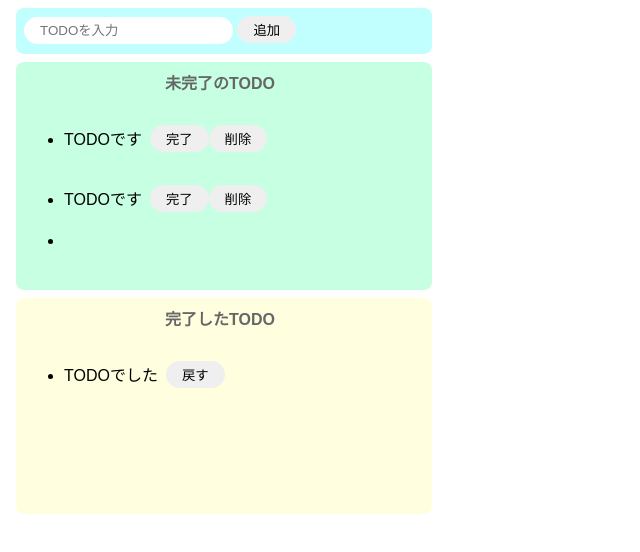
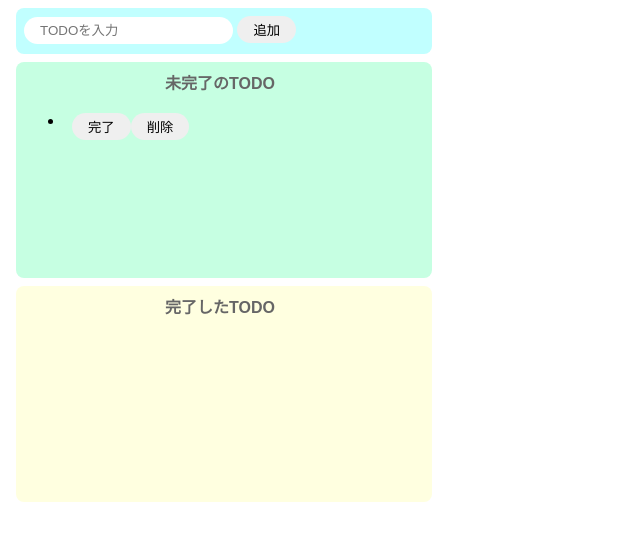
Before and after one commit to fyoshida/React_section5, a website built with Parcel: page index.html in a window 1280 px wide. Both pictures are taken after a click on the button "追加". Shown: the whole page, without its empty margins (0-640 px from the left). Built offline with nearby package versions, Linux system fonts and the light colour scheme.

Commit message:
セクション5 完了

```diff
--- a/index.html
+++ b/index.html
@@ -13,34 +13,12 @@
 
     <div class="incomplete-area">
       <p class="title">未完了のTODO</p>
-      <ul id="incomplete-list">
-        <li>
-          <div class="list-row">
-            <p>TODOです</p>
-            <button>完了</button>
-            <button>削除</button>
-          </div>
-        </li>
-        <li>
-          <div class="list-row">
-            <p>TODOです</p>
-            <button>完了</button>
-            <button>削除</button>
-          </div>
-        </li>
-      </ul>
+      <ul id="incomplete-list"></ul>
     </div>
 
     <div class="complete-area">
       <p class="title">完了したTODO</p>
-      <ul>
-        <li>
-          <div class="list-row">
-            <p>TODOでした</p>
-            <button>戻す</button>
-          </div>
-        </li>
-      </ul>
+      <ul id="complete-list"></ul>
     </div>
 
     <script src="src/index.js"></script>
--- a/src/index.js
+++ b/src/index.js
@@ -5,6 +5,114 @@ const onClickAdd = () => {
   const inputText = document.getElementById("add-text").value;
   document.getElementById("add-text").value = "";
 
+  addTodo2IncompleteList(inputText);
+  // // li生成
+  // const li = document.createElement("li");
+
+  // // div生成
+  // const div = document.createElement("div");
+  // div.className = "list-row";
+
+  // // p生成
+  // const p = document.createElement("p");
+  // p.innerText = inputText;
+
+  // // button(完了)タグ生成
+  // const completeButton = document.createElement("button");
+  // completeButton.innerText = "完了";
+  // completeButton.addEventListener("click", () => {
+  //   //完了リストに追加する要素
+  //   const addli = completeButton.parentNode.parentNode;
+  //   const addDiv = completeButton.parentNode;
+
+  //   // TODO内の内容テキストを取得
+  //   const text = addDiv.firstElementChild.innerText;
+
+  //   // div以下を初期化
+  //   addDiv.textContent = null;
+
+  //   // pタグ
+  //   const addp = document.createElement("p");
+  //   addp.innerText = text;
+
+  //   // 戻すボタン
+  //   const addReturnButton = document.createElement("button");
+  //   addReturnButton.innerText = "戻す";
+  //   addReturnButton.addEventListener("click", () => {
+  //     const moveLi = addReturnButton.parentNode.parentNode;
+  //     const moveDiv = addReturnButton.parentNode;
+
+  //     deleteFromCompleteList(moveLi);
+
+  //     // TODO内の内容テキストを取得
+  //     const text = moveDiv.firstElementChild.innerText;
+
+  //     // div以下を初期化
+  //     moveDiv.textContent = null;
+
+  //     // pタグ
+  //     const moveP = document.createElement("p");
+  //     moveP.innerText = text;
+
+  //     // 完了ボタン
+  //     const addCompleteButton =document.createElement("button");
+  //     addCompleteButton.innerText="完了"
+  //     addCompleteButton.addEventListener("cloick",() => {
+
+  //     })
+  //     // addIncompleteList(target);
+  //   });
+
+  //   // ターゲットに追加
+  //   addDiv.appendChild(addp);
+  //   addDiv.appendChild(addReturnButton);
+
+  //   addCompleteList(addli);
+  // });
+
+  // // button(削除)タグ生成
+  // const deleteButton = document.createElement("button");
+  // deleteButton.innerText = "削除";
+  // deleteButton.addEventListener("click", () => {
+  //   // 押された削除ボタンの親タグを未完了から削除
+  //   deleteFromIncompleteList(deleteButton.parentNode.parentNode);
+  // });
+
+  // // liタグ要素の子要素に各要素を設定
+  // li.appendChild(div);
+  // div.appendChild(p);
+  // div.appendChild(completeButton);
+  // div.appendChild(deleteButton);
+
+  // // 未完了リストに追加（ulタグの下にliタグを追加）
+  // addIncompleteList(li);
+};
+
+//　未完了リストから指定の要素を削除
+const deleteFromIncompleteList = (removeTarget) => {
+  document.getElementById("incomplete-list").removeChild(removeTarget);
+};
+
+//　完了リストから指定の要素を削除
+const deleteFromCompleteList = (removeTarget) => {
+  document.getElementById("complete-list").removeChild(removeTarget);
+};
+
+//　未完了リストに指定の要素を追加
+const addIncompleteList = (addTarget) => {
+  document.getElementById("incomplete-list").appendChild(addTarget);
+};
+
+//　完了リストに指定の要素を追加
+const addCompleteList = (addTarget) => {
+  document.getElementById("complete-list").appendChild(addTarget);
+};
+
+// 完了リストに追加する関数
+const addTodo2CompleteList = (text) => {};
+
+// 未完了リストに追加する関数
+const addTodo2IncompleteList = (text) => {
   // li生成
   const li = document.createElement("li");
 
@@ -14,19 +122,80 @@ const onClickAdd = () => {
 
   // p生成
   const p = document.createElement("p");
-  p.innerText = inputText;
+  p.innerText = text;
+
+  // button(完了)タグ生成
+  const completeButton = document.createElement("button");
+  completeButton.innerText = "完了";
+  completeButton.addEventListener("click", () => {
+    //完了リストに追加する要素
+    const addli = completeButton.parentNode.parentNode;
+    const addDiv = completeButton.parentNode;
+
+    // TODO内の内容テキストを取得
+    const text = addDiv.firstElementChild.innerText;
+
+    // div以下を初期化
+    addDiv.textContent = null;
+
+    // pタグ
+    const addp = document.createElement("p");
+    addp.innerText = text;
+
+    // 戻すボタン
+    const addReturnButton = document.createElement("button");
+    addReturnButton.innerText = "戻す";
+    addReturnButton.addEventListener("click", () => {
+      const moveLi = addReturnButton.parentNode.parentNode;
+      const moveDiv = addReturnButton.parentNode;
+
+      deleteFromCompleteList(moveLi);
+
+      // TODO内の内容テキストを取得
+      const text = moveDiv.firstElementChild.innerText;
+      addTodo2IncompleteList(text);
+      // // div以下を初期化
+      // moveDiv.textContent = null;
+
+      // // pタグ
+      // const moveP = document.createElement("p");
+      // moveP.innerText = text;
+
+      // // 完了ボタン
+      // const addCompleteButton =document.createElement("button");
+      // addCompleteButton.innerText="完了"
+      // addCompleteButton.addEventListener("cloick",() => {
+
+      // })
+      // addIncompleteList(target);
+    });
+
+    // ターゲットに追加
+    addDiv.appendChild(addp);
+    addDiv.appendChild(addReturnButton);
+
+    addCompleteList(addli);
+  });
+
+  // button(削除)タグ生成
+  const deleteButton = document.createElement("button");
+  deleteButton.innerText = "削除";
+  deleteButton.addEventListener("click", () => {
+    // 押された削除ボタンの親タグを未完了から削除
+    deleteFromIncompleteList(deleteButton.parentNode.parentNode);
+  });
 
   // liタグ要素の子要素に各要素を設定
   li.appendChild(div);
   div.appendChild(p);
+  div.appendChild(completeButton);
+  div.appendChild(deleteButton);
 
   // 未完了リストに追加（ulタグの下にliタグを追加）
-  document.getElementById("incomplete-list").appendChild(li);
+  addIncompleteList(li);
+};
 
-  // button
-  // console.log(li);
-  // alert(inputText);
-};
+// 完了リストに追加する関数
 
 document
   .getElementById("add-button")
```
